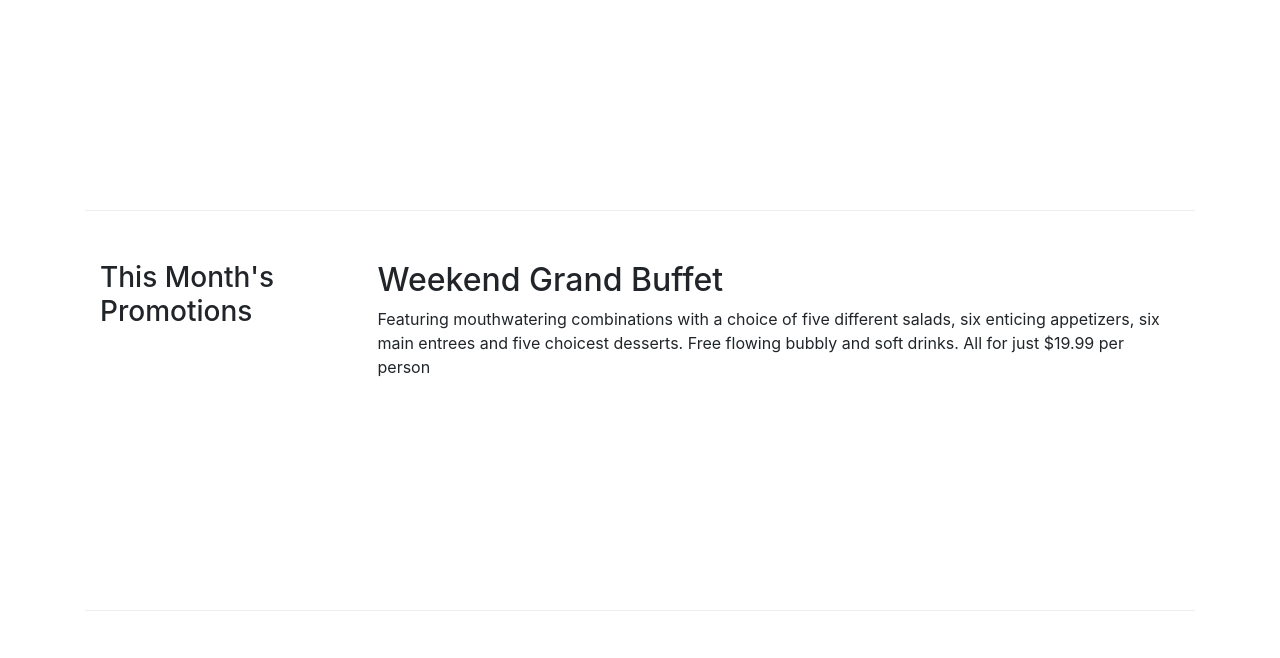
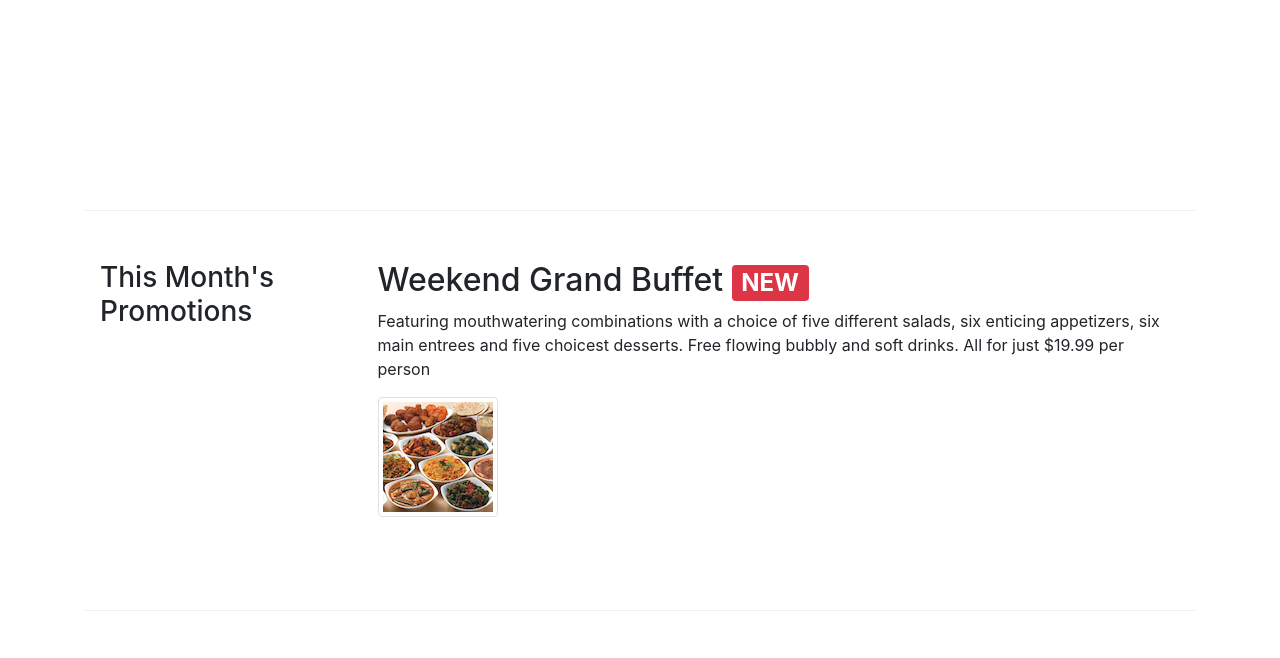
Before and after one commit to DanielFelipeAgMo/coursera, a website: page index.html in a window 1280 px wide. Shown: the part 523-1181 px from the top of the page. Drawn offline with nearby package versions, Linux system fonts and the light colour scheme.

Commit message:
modificación del index

```diff
--- a/index.html
+++ b/index.html
@@ -72,8 +72,10 @@
                 <h3>This Month's Promotions</h3>
             </div>
             <div class="col col-sm col-md">
-                <h2>Weekend Grand Buffet</h2>
+                <h2>Weekend Grand Buffet <span class="badge badge-danger"> NEW</span></h2>
                 <p>Featuring mouthwatering combinations with a choice of five different salads, six enticing appetizers, six main entrees and five choicest desserts. Free flowing bubbly and soft drinks. All for just $19.99 per person </p>
+                <img class="d-flex mr-3 img-thumbnail align-self-center"
+                            src="img/buffet.png" alt="Buffet">
             </div>
         </div>
 
```
